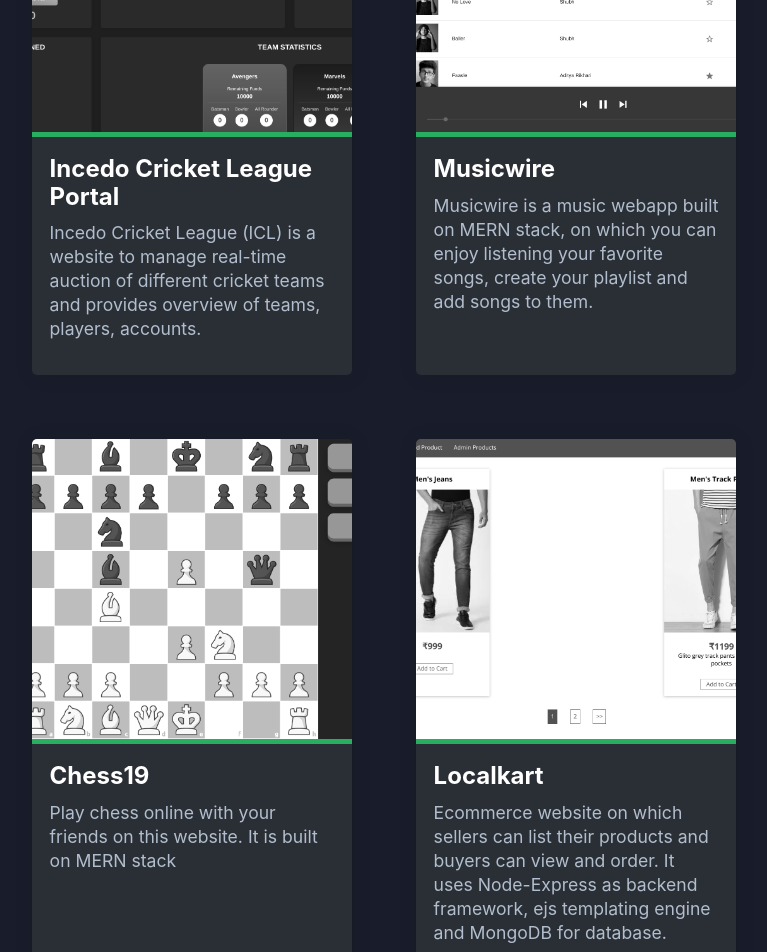
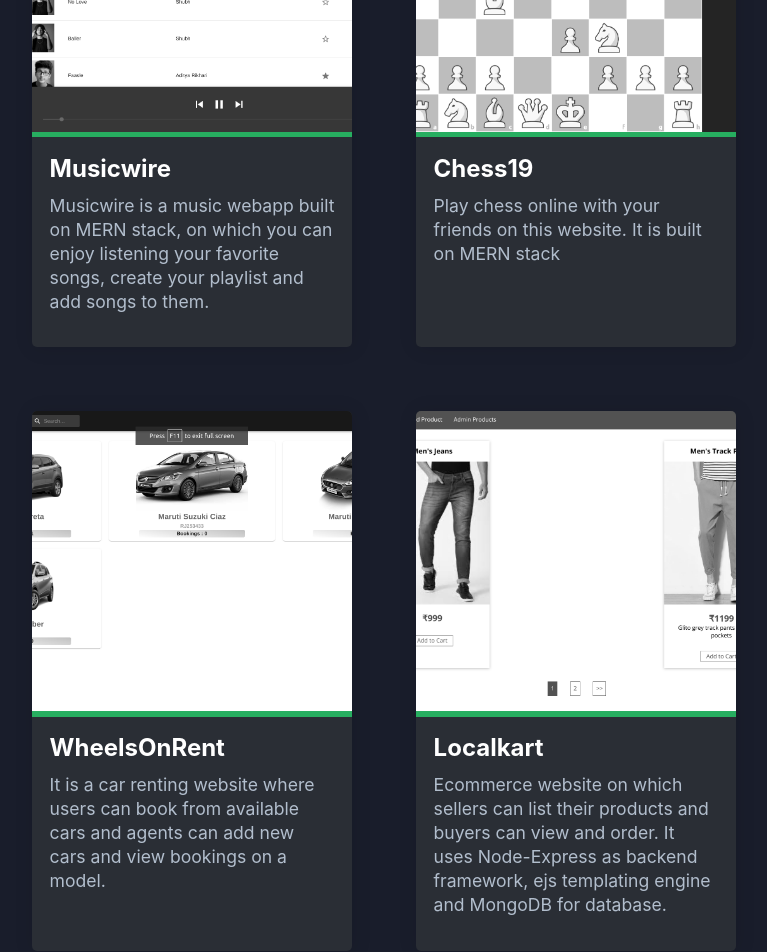
Before and after one commit to pulkitbajaj1999/portfolio, a React (Create React App) app: page / in a window 1280 px wide. Shown: the part 2980-3932 px from the top of the page, without its empty margins (256-1023 px from the left). Built offline with nearby package versions, Linux system fonts and the light colour scheme.

Commit message:
updated resume link, project works

```diff
--- a/src/components/Header.js
+++ b/src/components/Header.js
@@ -2,8 +2,8 @@ import React from 'react'
 
 const details = {
   name: 'Pulkit Bajaj',
-  resumeDownload:
-    'https://drive.google.com/u/2/uc?id=18Ff9K2oaRTOcPU8fEjMHSJhWseMblj-J&export=download',
+  resume:
+    'https://drive.google.com/file/d/1zhKcygsopiKbfWyXYvhKi5QG_vTUoEPE/view?usp=sharing',
   linkedIn: 'https://www.linkedin.com/in/pulkitbajaj/',
   github: 'https://github.com/pulkitbajaj1999',
 }
@@ -27,11 +27,7 @@ const Header = () => {
             websites.
           </p>
           <div className="btn-con">
-            <a
-              href={details.resumeDownload}
-              target="_blank"
-              className="main-btn"
-            >
+            <a href={details.resume} target="_blank" className="main-btn">
               <span className="btn-text">Resume</span>
               <span className="btn-icon">
                 <i className="fas fa-download"></i>
--- a/src/components/MyWorks.js
+++ b/src/components/MyWorks.js
@@ -1,47 +1,54 @@
 import React from 'react'
 
 const projects = [
+  {
+    title: 'Musicwire',
+    info: 'Musicwire is a music webapp built on MERN stack, on which you can enjoy listening your favorite songs, create your playlist and add songs to them.',
+    github: 'https://github.com/pulkitbajaj1999/musicwire',
+    server: 'https://musicwire.up.railway.app/',
+    imgSrc: 'img/projects/musicwire.png',
+  },
+  {
+    title: 'Chess19',
+    info: 'Play chess online with your friends on this website. It is built on MERN stack',
+    github: 'https://github.com/pulkitbajaj1999/chess19',
+    server: 'https://chess19.up.railway.app/',
+    imgSrc: 'img/projects/chess19.png',
+  },
+  {
+    title: 'WheelsOnRent',
+    info: 'It is a car renting website where users can book from available cars and agents can add new cars and view bookings on a model.',
+    github: 'https://github.com/pulkitbajaj1999/wheels-on-rent',
+    server: 'https://wheels-on-rent.up.railway.app/',
+    imgSrc: 'img/projects/wheels-on-rent.png',
+  },
+  {
+    title: 'Localkart',
+    info: 'Ecommerce website on which sellers can list their products and buyers can view and order. It uses Node-Express as backend framework,  ejs templating engine and MongoDB for database.',
+    github: 'https://github.com/pulkitbajaj1999/localkart',
+    server: 'https://localkart.up.railway.app/',
+    imgSrc: 'img/projects/localkart.png',
+  },
+  {
+    title: 'Boltshare',
+    info: 'It is a webapp which allows you to share files easily. It supports drag and drop of files and create share link which you can email directly from the app itself. It uses Node-Express framework and ejs templating engine.',
+    github: 'https://github.com/pulkitbajaj1999/boltshare',
+    server: 'https://boltshare.up.railway.app/',
+    imgSrc: 'img/projects/boltshare.png',
+  },
+  {
+    title: 'Task Manager',
+    info: 'Manage your daily tasks easily with this webapp. Add new tasks, cross or delete existing tasks. Built on node-express framework and uses MongoDB for database.',
+    github: 'https://github.com/pulkitbajaj1999/task-manager',
+    server: 'https://task-manager19.up.railway.app/',
+    imgSrc: 'img/projects/task-manager.png',
+  },
   {
     title: 'Incedo Cricket League Portal',
     info: 'Incedo Cricket League (ICL) is a website to manage real-time auction of different cricket teams and provides overview of teams, players, accounts.',
     github: 'https://github.com/pulkitbajaj1999/icl',
     server: 'http://www.incedocricketleague.in/',
     imgSrc: 'img/projects/icl.png',
-  },
-  {
-    title: 'Musicwire',
-    info: 'Musicwire is a music webapp built on MERN stack, on which you can enjoy listening your favorite songs, create your playlist and add songs to them.',
-    github: 'https://github.com/pulkitbajaj1999/musicwire',
-    server: 'https://musicwire.onrender.com/',
-    imgSrc: 'img/projects/musicwire.png',
-  },
-  {
-    title: 'Chess19',
-    info: 'Play chess online with your friends on this website. It is built on MERN stack',
-    github: 'https://github.com/pulkitbajaj1999/chess19',
-    server: 'https://chess19.onrender.com/',
-    imgSrc: 'img/projects/chess19.png',
-  },
-  {
-    title: 'Localkart',
-    info: 'Ecommerce website on which sellers can list their products and buyers can view and order. It uses Node-Express as backend framework,  ejs templating engine and MongoDB for database.',
-    github: 'https://github.com/pulkitbajaj1999/localkart',
-    server: 'https://localkart.onrender.com/',
-    imgSrc: 'img/projects/localkart.png',
-  },
-  {
-    title: 'Boltshare',
-    info: 'It is a webapp which allows you to share files easily. It supports drag and drop of files and create share link which you can email directly from the app itself. It uses Node-Express framework and ejs templating engine.',
-    github: 'https://github.com/pulkitbajaj1999/boltshare',
-    server: 'https://boltshare.onrender.com/',
-    imgSrc: 'img/projects/boltshare.png',
-  },
-  {
-    title: 'Task Manager',
-    info: 'Manage your daily tasks easily with this webapp. Add new tasks, cross or delete existing tasks. Built on node-express framework and uses MongoDB for database.',
-    github: 'https://github.com/pulkitbajaj1999/task-manager',
-    server: 'https://task-manager-4nzv.onrender.com',
-    imgSrc: 'img/projects/task-manager.png',
   },
 ]
 const MyWorks = () => {
```
Also changed, not shown: public/img/projects/wheels-on-rent.png (added).
